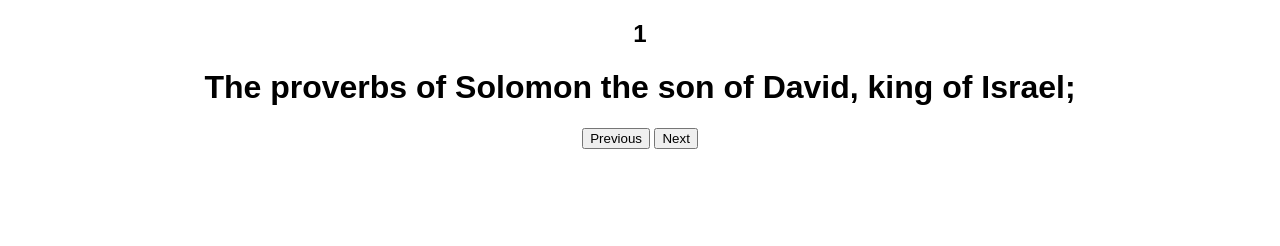
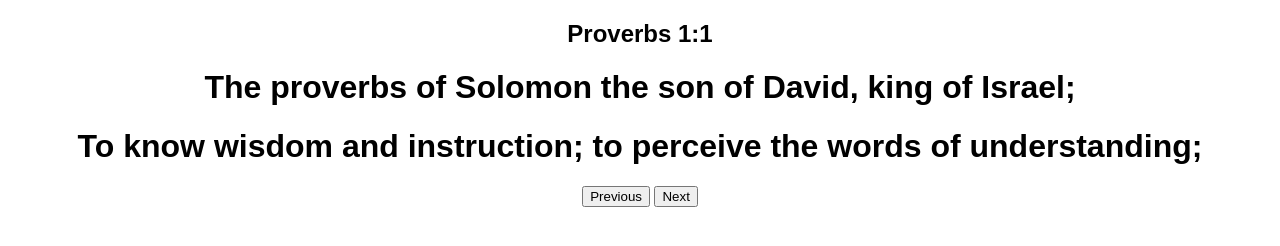
Before and after one commit to mikhael28/dead-sea-proverbs-hackathon, a plain HTML site: page index.html in a window 1280 px wide. Drawn offline with Linux system fonts and the light colour scheme.

Commit message:
two verses

```diff
--- a/index.html
+++ b/index.html
@@ -7,8 +7,9 @@
     <script src="./app.js" type="application/javascript"></script>
 </head>
 <body>
-<h2 id="counter">1</h2>
-<h1 id="vers-a">The proverbs of Solomon the son of David, king of Israel;</h1>
+<h2 id="reference">Proverbs 1:1</h2>
+<h1 id="verse-a">The proverbs of Solomon the son of David, king of Israel;</h1>
+<h1 id="verse-b">To know wisdom and instruction; to perceive the words of understanding;</h1>
 <button type="button" onclick="showLastVerse()">Previous</button>
 <button type="button" onclick="showNextVerse()">Next</button>
 </body>
```
